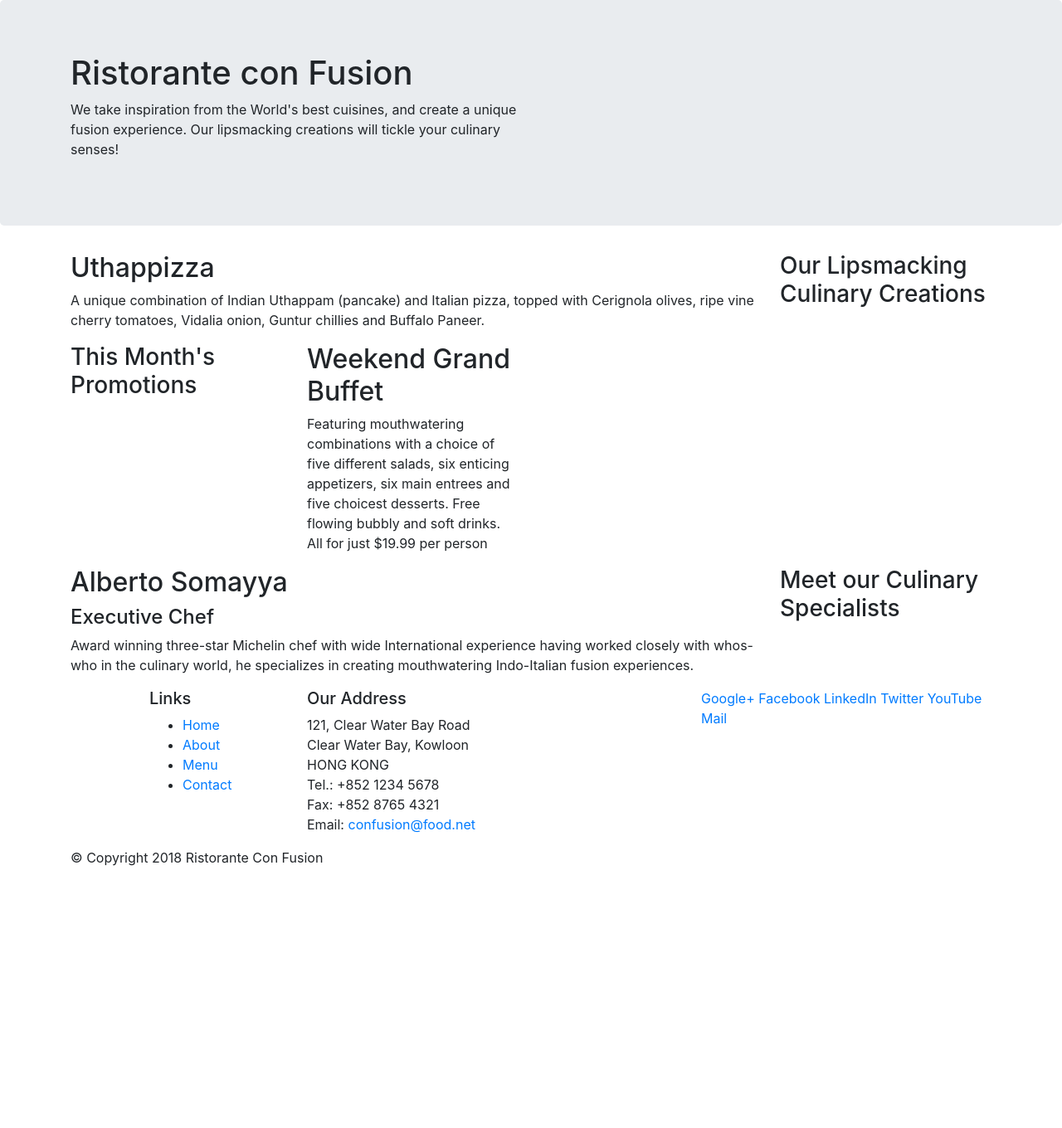
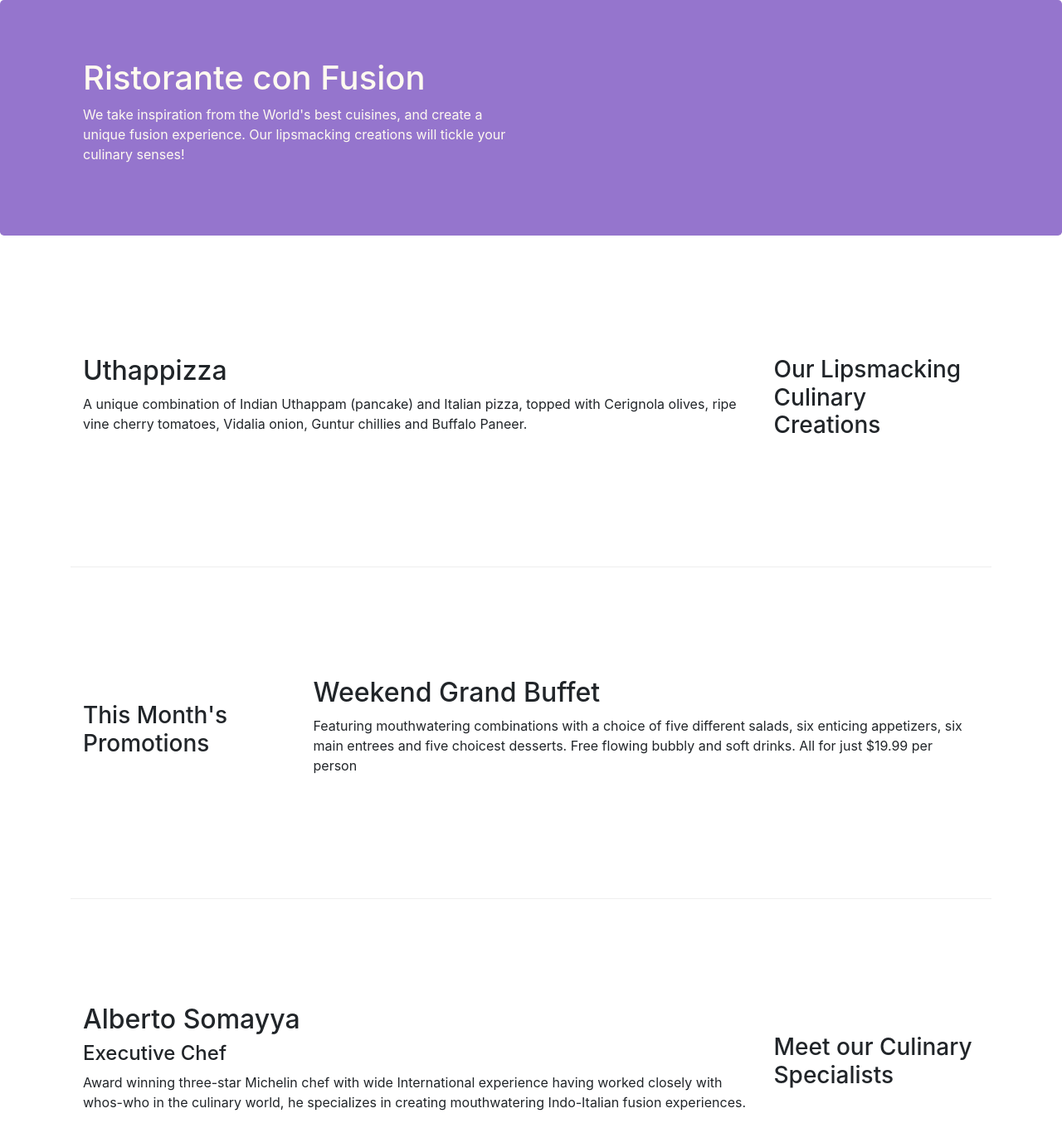
Before and after one commit to marcioronchetti/Bootstrap4, a website: page index.html in a window 1280 px wide. Shown: the top 1360 px of the page at 83% size. Before the commit the page ends 1062 px from the top, so only its background shows below. Drawn offline with nearby package versions, Linux system fonts and the light colour scheme.

Commit message:
bootstrap grid parte dois

```diff
--- /dev/null
+++ b/CSS/styles.css
@@ -0,0 +1,30 @@
+.row-header {
+    margin: 0px auto;
+    padding: 0px auto;
+}
+
+.row-content {
+    margin: 0px auto;
+    padding: 50px 0px 50px 0px;
+    border-bottom: 1px ridge;
+    min-height: 400px;
+}
+
+.footer {
+    background-color: #D1C4E9;
+    margin: 0px auto;
+    padding: 20px 0px 20px 0px;
+}
+
+.jumbotron {
+    padding: 70px 30px 70px 30px;
+    margin: 0px auto;
+    background: #9575CD;
+    color: floralwhite;
+}
+
+.addres {
+    font-size: 80%;
+    margin: 0px;
+    color: #0f0f0f;
+}
--- a/index.html
+++ b/index.html
@@ -9,14 +9,15 @@
 
     <!-- Bootstrap CSS -->
     <link rel="stylesheet" href="node_modules/bootstrap/dist/css/bootstrap.min.css">
+    <link rel="stylesheet" href="CSS/styles.css">
     <title>Ristorante Con Fusion</title>
 </head>
 
 <body>
 
-    <header class="jumbotron">
+    <header class="jumbotron ">
         <div class="container">
-            <div class="row">
+            <div class="row row-header">
                 <div class="col-12 col-sm-6">
                     <h1>Ristorante con Fusion</h1>
                     <p>We take inspiration from the World's best cuisines, and create a unique fusion experience. Our
@@ -29,7 +30,7 @@
     </header>
 
     <div class="container">
-        <div class="row">
+        <div class="row row-content align-items-center">
             <div class="col-12 col-sm-4 order-sm-last col-md-3">
                 <h3>Our Lipsmacking Culinary Creations</h3>
             </div>
@@ -41,11 +42,11 @@
         </div>
 
 
-        <div class="row">
-            <div class="col-12 col-sm-4 col-md-3">
+        <div class="row row-content align-items-center">
+            <div class="col-12 col-sm-4 order-sm-first col-md-3">
                 <h3>This Month's Promotions</h3>
             </div>
-            <div class="col-12 col-sm-4 col-md-3">
+            <div class="col col-sm order-sm-last col-md">
                 <h2>Weekend Grand Buffet</h2>
                 <p>Featuring mouthwatering combinations with a choice of five different salads, six enticing appetizers,
                     six main entrees and five choicest desserts. Free flowing bubbly and soft drinks. All for just
@@ -53,7 +54,7 @@
             </div>
         </div>
 
-        <div class="row">
+        <div class="row row-content align-items-center">
             <div class="col-12 col-sm-4 order-sm-last col-md-3">
                 <h3>Meet our Culinary Specialists</h3>
             </div>
@@ -67,12 +68,12 @@
         </div>
     </div>
 
-    <footer>
+    <footer class="footer">
         <div class="container">
             <div class="row">
                 <div class="col-4 offset-1 col-sm-2">
                     <h5>Links</h5>
-                    <ul>
+                    <ul class="list-unstyled">
                         <li><a href="#">Home</a></li>
                         <li><a href="#">About</a></li>
                         <li><a href="#">Menu</a></li>
@@ -90,8 +91,8 @@
                         Email: <a href="mailto:confusion@food.net">confusion@food.net</a>
                     </address>
                 </div>
-                <div class="col-12 col-sm-4">
-                    <div>
+                <div class="col-12 col-sm-4 align-self-center">
+                    <div class="text-center">
                         <a href="http://google.com/+">Google+</a>
                         <a href="http://www.facebook.com/profile.php?id=">Facebook</a>
                         <a href="http://www.linkedin.com/in/">LinkedIn</a>
@@ -101,7 +102,7 @@
                     </div>
                 </div>
             </div>
-            <div class="row">
+            <div class="row justify-content-center">
                 <div class="col-auto">
                     <p>© Copyright 2018 Ristorante Con Fusion</p>
                 </div>
```
